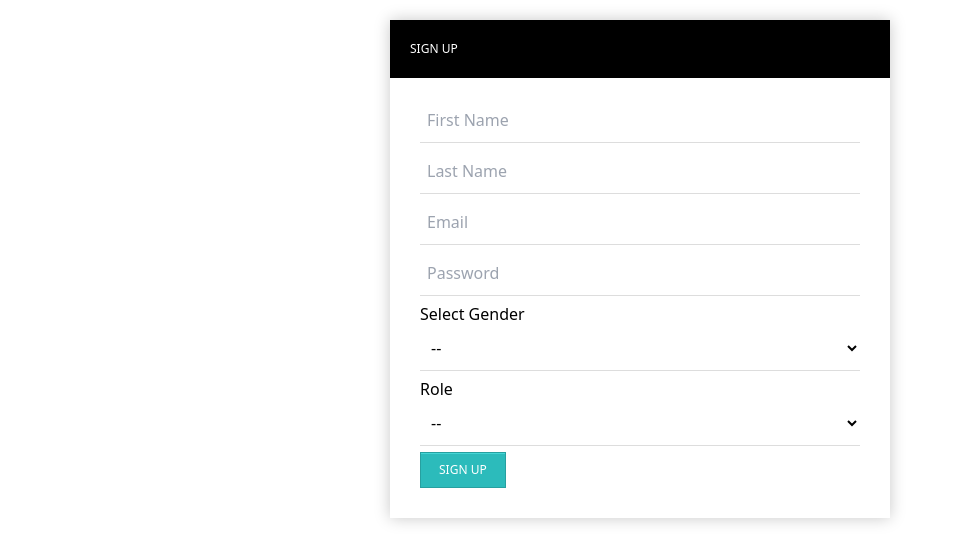
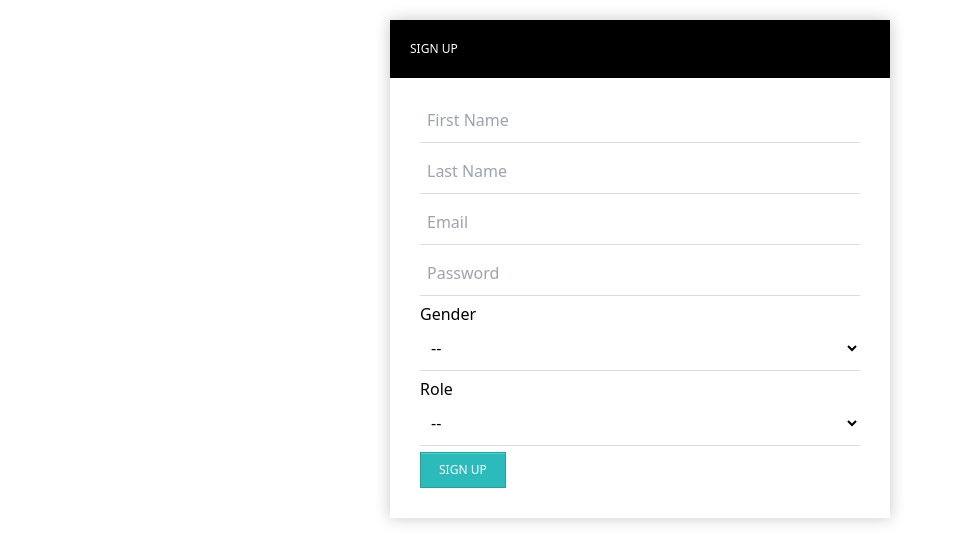
Before and after one commit to macv9620/react-ecommerce-project, a React (Vite) app: page /sign-up in a window 1280 px wide. Shown: the top 538 px of the page, without its empty margins (0-959 px from the left). Built offline with nearby package versions, Linux system fonts and the light colour scheme; no server answers.

Commit message:
Se modifica estilo de formulario Sign Up

```diff
--- a/src/Pages/LogIn/index.jsx
+++ b/src/Pages/LogIn/index.jsx
@@ -6,7 +6,7 @@ function LogIn() {
     <Layout>
       <div className="log-in">
         <h2>Login to your account</h2>
-        <form>
+        <form className="flex flex-col items-center">
           <input type="email" name="field1" placeholder="Email" />
           <input type="password" name="field2" placeholder="Password" />
           <input type="button" value="Log In" />
--- a/src/Pages/SignUp/SignUp.css
+++ b/src/Pages/SignUp/SignUp.css
@@ -8,6 +8,7 @@
 	-webkit-box-shadow:  0px 0px 15px rgba(0, 0, 0, 0.22);
 
 }
+
 .sign-up h2{
 	background: black;
 	text-transform: uppercase;
@@ -60,3 +61,7 @@
 	background:linear-gradient(to bottom, #34CACA 5%, #30C9C9 100%);
 	background-color:#34CACA;
 }
+
+.label{
+	text-align: center;
+}
--- a/src/Pages/SignUp/index.jsx
+++ b/src/Pages/SignUp/index.jsx
@@ -6,23 +6,27 @@ function SignUp() {
     <Layout>
       <div className="sign-up">
         <h2>Sign Up</h2>
-        <form>
+        <form className="flex flex-col items-center">
           <input type="text" name="field1" placeholder="First Name" />
           <input type="text" name="field1" placeholder="Last Name" />
           <input type="email" name="field2" placeholder="Email" />
           <input type="password" name="field3" placeholder="Password" />
-          <label htmlFor="gender">Select Gender</label>
+          <div className="flex w-60 items-center">
+          <label className="label w-20" htmlFor="gender">Gender</label>
           <select name="gender" id="gender">
             <option value="--">--</option>
             <option value="M">M</option>
             <option value="F">F</option>
           </select>
-          <label htmlFor="role">Role</label>
+          </div>
+          <div className="flex w-60 items-center">
+          <label className="label w-20" htmlFor="role">Role</label>
           <select name="gender" id="gender">
             <option value="--">--</option>
             <option value="CUSTOMER">CUSTOMER</option>
             <option value="ADMIN">ADMIN</option>
           </select>
+          </div>
           <input type="button" value="Sign Up" />
         </form>
       </div>
```
